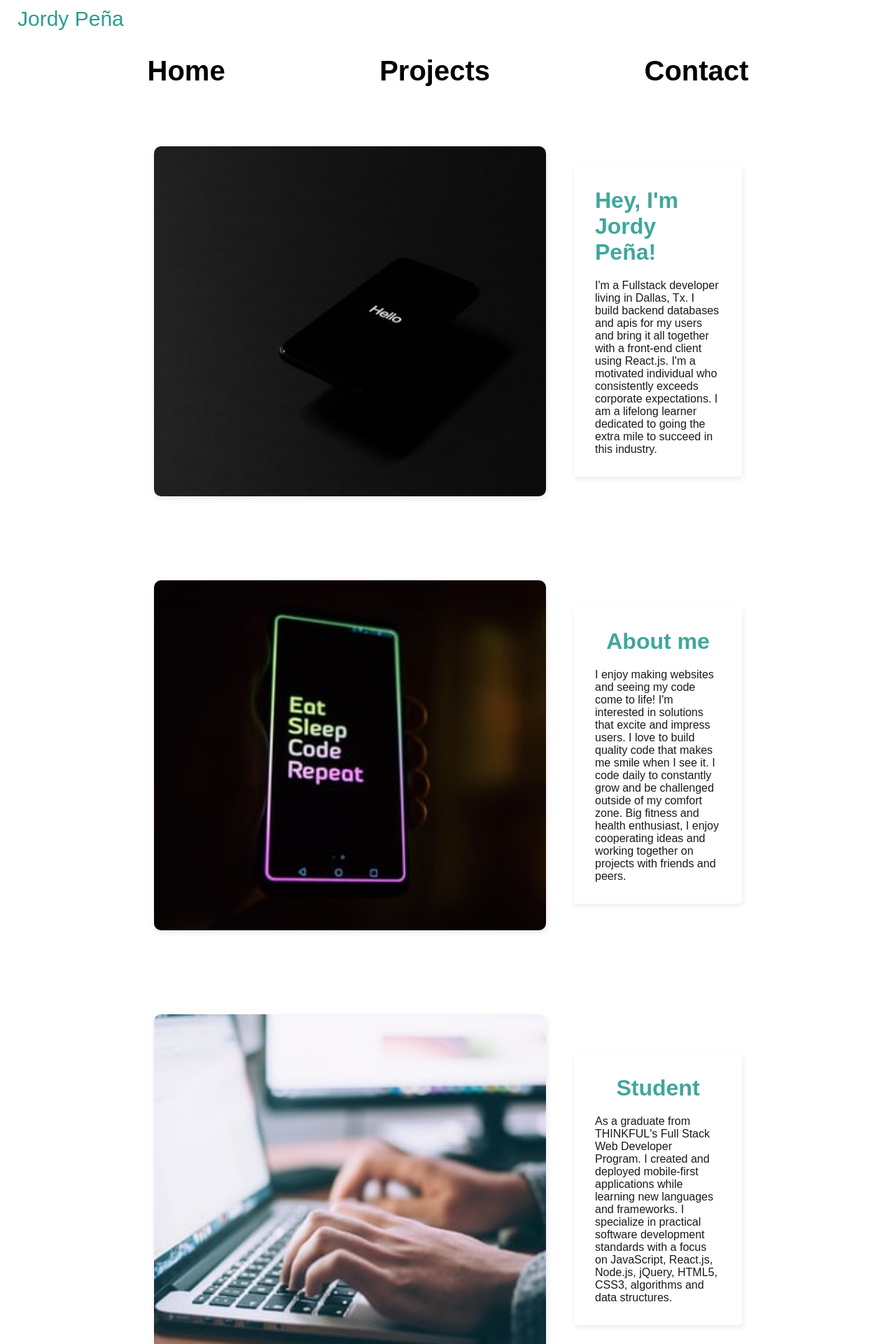
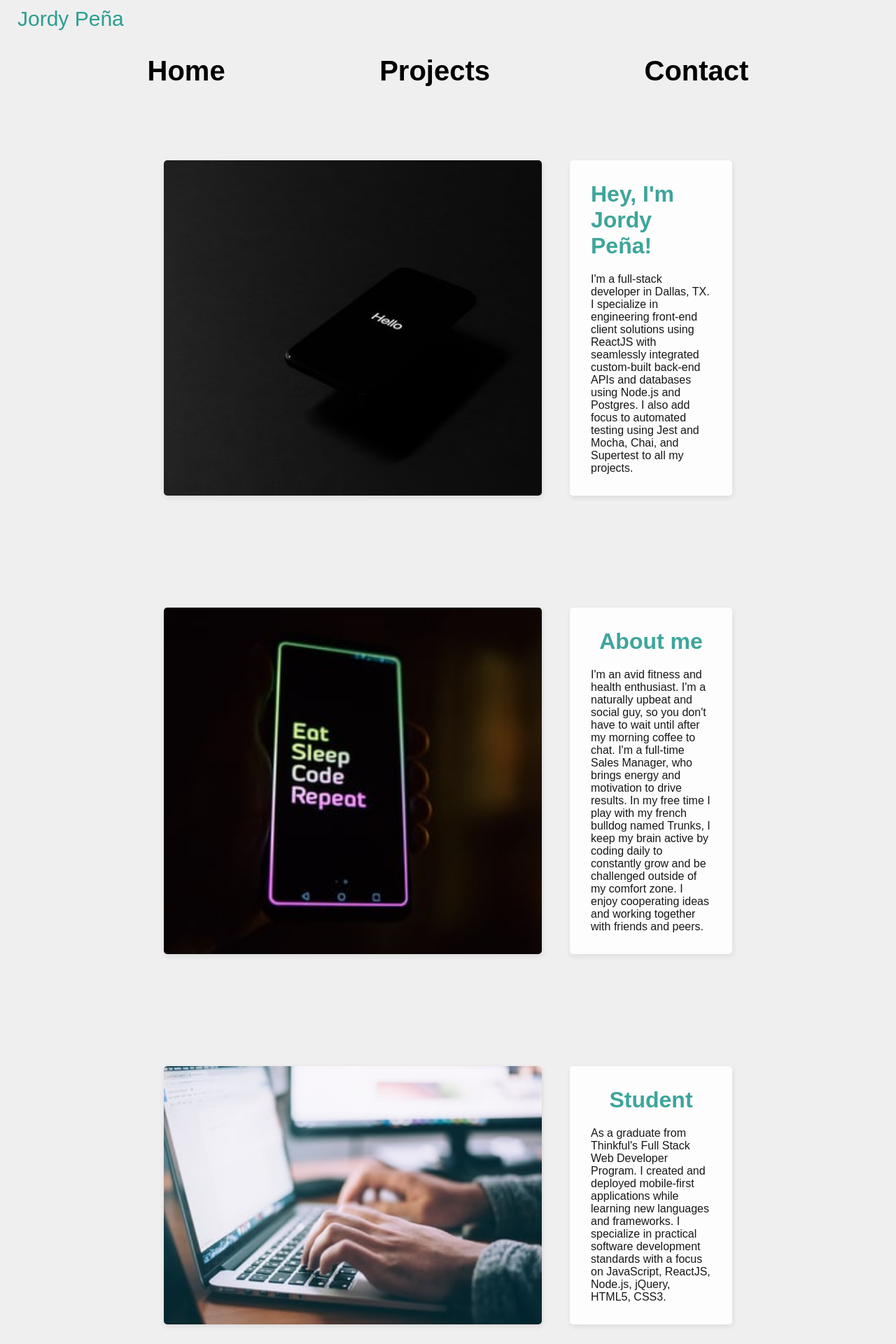
Before and after one commit to JordyPena/jordy-dev, a React (Create React App) app: page / in a window 1280 px wide. Shown: the top 1920 px of the page at 70% size. Built offline with nearby package versions, Linux system fonts and the light colour scheme.

Commit message:
refactored about me

```diff
--- a/src/components/Contact.js
+++ b/src/components/Contact.js
@@ -48,7 +48,7 @@ function Contact() {
             <input placeholder="chosenone@force.jedi" className="email-input" type="text" name="email" required />
             <label for="subject">Subject</label>
             <input  placeholder="Star wars website?" className="subject" type="text" name="email" required />
-            <label for="message">Message:</label>
+            <label for="message">Message</label>
             <textarea placeholder="Are you available for an interview?" className="message" name="message" required></textarea>
             <button className="contact-button" type="submit">
               Submit
--- a/src/components/Home.js
+++ b/src/components/Home.js
@@ -6,18 +6,17 @@ function Home() {
       <div className="home-column">
         <div className="home-row">
           <div className="item-left">
-            <div className="hello-img"></div>
+            <div className="home-image hello-img"></div>
           </div>
 
           <div className="item-right">
-            <h1  className="intro-items">Hey, I'm Jordy Peña!</h1>
-            <p  className="intro-items">
-              I'm a Fullstack developer living in Dallas, Tx. I build backend
-              databases and apis for my users and bring it all together with a
-              front-end client using React.js. I'm a motivated individual who
-              consistently exceeds corporate expectations. I am a lifelong
-              learner dedicated to going the extra mile to succeed in this
-              industry.
+            <h1 className="intro-items">Hey, I'm Jordy Peña!</h1>
+            <p className="intro-items">
+              I'm a full-stack developer in Dallas, TX. I specialize in
+              engineering front-end client solutions using ReactJS with
+              seamlessly integrated custom-built back-end APIs and databases
+              using Node.js and Postgres. I also add focus to automated testing
+              using Jest and Mocha, Chai, and Supertest to all my projects.
             </p>
           </div>
         </div>
@@ -26,18 +25,20 @@ function Home() {
       <div className="home-column">
         <div className="home-row">
           <div className="item-left">
-            <div className="code-img"></div>
+            <div className="home-image code-img"></div>
           </div>
 
           <div className="item-right">
             <h1 className="intro-items">About me</h1>
             <p className="intro-items">
-              I enjoy making websites and seeing my code come to life! I'm
-              interested in solutions that excite and impress users. I love to
-              build quality code that makes me smile when I see it. I code daily
-              to constantly grow and be challenged outside of my comfort zone.
-              Big fitness and health enthusiast, I enjoy cooperating ideas and working
-              together on projects with friends and peers.
+              I'm an avid fitness and health enthusiast. I'm a naturally upbeat
+              and social guy, so you don't have to wait until after my morning
+              coffee to chat. I'm a full-time Sales Manager, who brings energy
+              and motivation to drive results. In my free time I play with my
+              french bulldog named Trunks, I keep my brain active by coding
+              daily to constantly grow and be challenged outside of my comfort
+              zone. I enjoy cooperating ideas and working together with friends
+              and peers.
             </p>
           </div>
         </div>
@@ -46,17 +47,17 @@ function Home() {
       <div className="home-column">
         <div className="home-row">
           <div className="item-left">
-            <div className="student-img"></div>
+            <div className="home-image student-img"></div>
           </div>
 
           <div className="item-right">
             <h1 className="intro-items">Student</h1>
             <p className="intro-items">
-              As a graduate from THINKFUL's Full Stack Web Developer Program. I
+              As a graduate from Thinkful's Full Stack Web Developer Program. I
               created and deployed mobile-first applications while learning new
               languages and frameworks. I specialize in practical software
-              development standards with a focus on JavaScript, React.js,
-              Node.js, jQuery, HTML5, CSS3, algorithms and data structures.
+              development standards with a focus on JavaScript, ReactJS,
+              Node.js, jQuery, HTML5, CSS3.
             </p>
           </div>
         </div>
--- a/src/components/Nav.js
+++ b/src/components/Nav.js
@@ -16,9 +16,9 @@ function Nav() {
     <>
       <div>
         <div className="navbar">
-          <Link to="#" className="menu-bars">
-            <FaIcons.FaBars onClick={showSidebar} />
-          </Link>
+          <button className="menu-bars" onClick={showSidebar}>
+            <FaIcons.FaBars  />
+          </button>
         </div>
 
         <nav className={sidebar ? "nav-menu active" : "nav-menu"}>
--- a/src/index.css
+++ b/src/index.css
@@ -1,6 +1,7 @@
 html,
 body,
 #root {
+  background-color: #efefef;
   height: 100%;
   width: 100%;
   margin: 0;
--- a/src/styling/Contact.css
+++ b/src/styling/Contact.css
@@ -26,14 +26,36 @@
 
 .contact-button {
   color: white;
+  border-radius: 5px;
   background-color: #2B9E91;
-  margin: 10px;
+  margin-top: 20px;
+  border: 0;
+  padding: 15px;
+  font-size: 18px;
+  width: 100%;
+  max-width: 200px;
+  align-self: center;
 }
 
 .contact-button:hover {
-  color: black;
-  background-color: #2B9E91;
+  background-color: #2d8d83;
 }
+
+.contact-form, label {
+  width: 100%;
+  margin: 5px;
+}
+
+.contact-form input, .contact-form textarea {
+  padding: 10px;
+}
+
+.contact-form label {
+
+  margin: 10px 0 5px;
+}
+
+
 
 /* /////desktop 720px */
 @media only screen and (min-width: 720px) {
@@ -62,20 +84,11 @@
   }
 
   .contact-form, label {
-    width: 50%;
+    max-width: 600px;
     margin: 5px;
   }
 
-  .contact-button {
-    color: white;
-    background-color: #2B9E91;
-    margin: 10px;
-  }
 
-  .contact-button:hover {
-    color: black;
-    background-color: #2B9E91;
-  }
 }
 
 /*/////desktop 1024px/////////// */
@@ -104,19 +117,7 @@
     font-weight: bolder;
   }
 
-  .contact-form, label {
-    width: 80%;
-    margin: 5px;
-  }
 
-  .contact-button {
-    color: white;
-    background-color: #2B9E91;
-    margin: 10px;
-  }
 
-  .contact-button:hover {
-    color: black;
-    background-color: #2B9E91;
-  }
+
 }
--- a/src/styling/Home.css
+++ b/src/styling/Home.css
@@ -9,16 +9,18 @@
   flex-direction: column;
   justify-content: center;
   align-items: center;
+  padding: 20px;
 }
 
 .item-left {
+  height: 200px;
   width: 100%;
-  padding: 20px;
+
 }
 
 .item-right {
+  background-color: white;
   border-radius: 5px;
-  width: 20%;
   display: flex;
   flex-direction: column;
   align-items: center;
@@ -30,33 +32,28 @@
 }
 
 .hello-img {
-  width: 100%;
-  height: 300px;
-  border-radius: 10px;
+
+
   background-image: url(../images//hello.jpg);
-  background-size: cover;
-  background-repeat: no-repeat;
-  background-position: center center;
-  box-shadow: 1px 3px 8px rgba(41,31,30,.1);
 
 }
 
 .code-img {
-  width: 100%;
-  height: 300px;
-  border-radius: 10px;
+
   background-image: url(../images/code.jpg);
-  background-size: cover;
-  background-repeat: no-repeat;
-  background-position: center center;
-  box-shadow: 1px 3px 8px rgba(41,31,30,.1);
+
 }
 
 .student-img {
-  width: 100%;
-  height: 300px;
+
+
+  background-image: url(../images/student.jpg);
+
+}
+
+.home-image {
+  height: 100%;
   border-radius: 10px;
-  background-image: url(../images/student.jpg);
   background-size: cover;
   background-repeat: no-repeat;
   background-position: center center;
@@ -76,14 +73,16 @@
     display: flex;
     flex-direction: row;
     justify-content: center;
+    align-items: stretch;
   }
   .item-left {
+    height: auto;
     width: 50%;
     padding: 0;
   }
   .item-right {
     color: black;
-    border-radius: 5px;
+      border-radius: 0 5px 5px 0;
     margin: 0px;
     width: 50%;
     display: flex;
@@ -93,38 +92,10 @@
     box-shadow: 1px 3px 8px rgba(41,31,30,.1);
   }
 
-  .hello-img {
-
-    height: 300px;
-    border-radius: 10px;
-    background-image: url(../images//hello.jpg);
-    background-size: cover;
-    background-repeat: no-repeat;
-    background-position: center center;
-    box-shadow: 1px 3px 8px rgba(41,31,30,.1);
+  .home-image {
+    border-radius: 5px 0 0 5px;
   }
 
-  .code-img {
-
-    height: 300px;
-    border-radius: 10px;
-    background-image: url(../images/code.jpg);
-    background-size: cover;
-    background-repeat: no-repeat;
-    background-position: center center;
-    box-shadow: 1px 3px 8px rgba(41,31,30,.1);
-  }
-
-  .student-img {
-
-    height: 300px;
-    border-radius: 10px;
-    background-image: url(../images/student.jpg);
-    background-size: cover;
-    background-repeat: no-repeat;
-    background-position: center center;
-    box-shadow: 1px 3px 8px rgba(41,31,30,.1);
-  }
 
 }
 
@@ -140,11 +111,14 @@
     display: flex;
     flex-direction: row;
     justify-content: center;
+    align-items: stretch;
   }
 
   .item-left {
+    height: auto;
     width: 50%;
     padding: 20px;
+
   }
 
   .item-right {
@@ -165,37 +139,8 @@
     padding: 5px;
   }
 
-  .hello-img {
-
-    height: 500px;
-    border-radius: 10px;
-    background-image: url(../images//hello.jpg);
-    background-size: cover;
-    background-repeat: no-repeat;
-    background-position: center center;
-    box-shadow: 1px 3px 8px rgba(41,31,30,.1);
-  }
-
-  .code-img {
-
-    height: 500px;
-    border-radius: 10px;
-    background-image: url(../images/code.jpg);
-    background-size: cover;
-    background-repeat: no-repeat;
-    background-position: center center;
-    box-shadow: 1px 3px 8px rgba(41,31,30,.1);
-  }
-
-  .student-img {
-
-    height: 500px;
-    border-radius: 10px;
-    background-image: url(../images/student.jpg);
-    background-size: cover;
-    background-repeat: no-repeat;
-    background-position: center center;
-    box-shadow: 1px 3px 8px rgba(41,31,30,.1);
+  .home-image {
+    border-radius: 5px;
   }
 
 
--- a/src/styling/Nav.css
+++ b/src/styling/Nav.css
@@ -21,6 +21,13 @@
     font-size: 2rem;
     background: none;
     color: black;
+    display: flex;
+    justify-content: flex-start;
+    align-items: center;
+    border-radius: 5px;
+    outline: none;
+    border: 0;
+    padding: 10px;
   }
 
   .nav-menu {
@@ -34,6 +41,7 @@
     left: -100%;
     transition: 850ms;
     z-index: 999;
+    border: none;
   }
 
   .nav-menu.active {
```
Also changed, not shown: src/components/Projects.js (+72 -90 lines), src/styling/Projects.css (+29 -32 lines), 1 other file (tests, documents, lock files or other folders).
